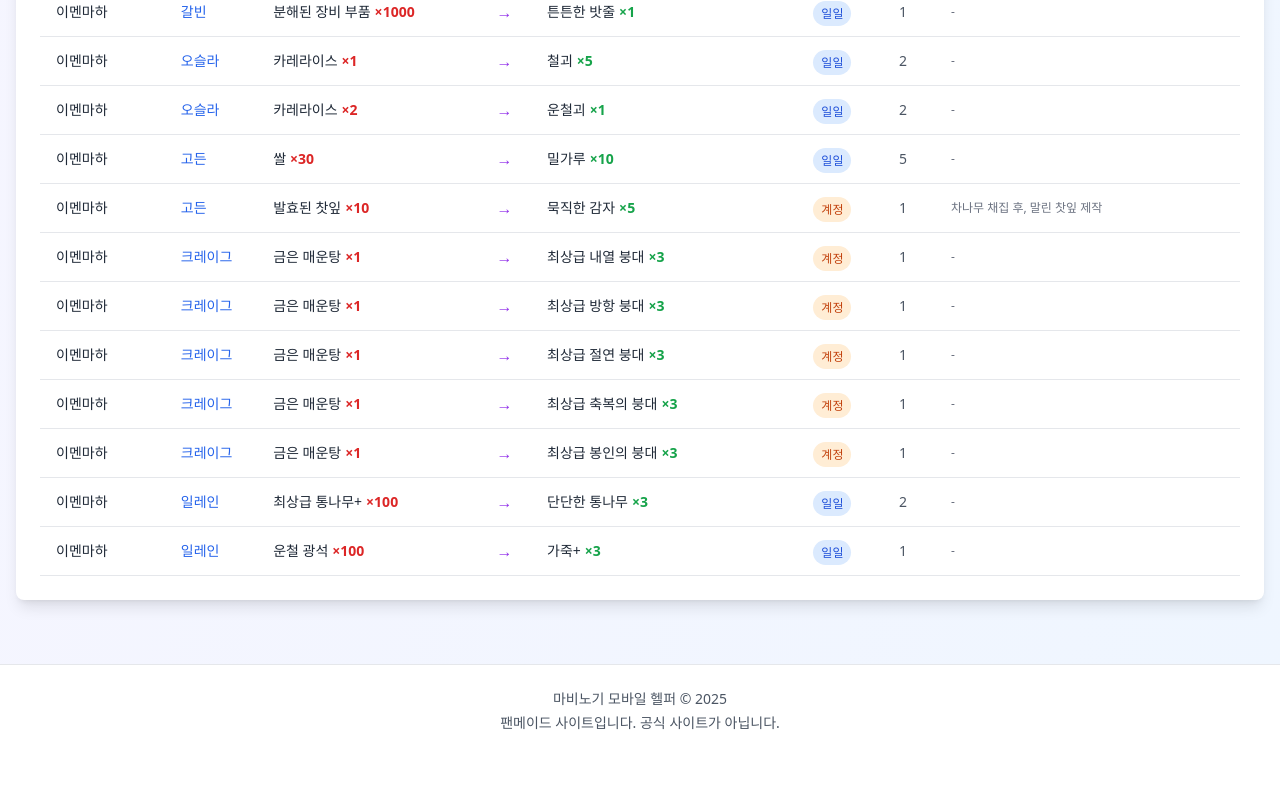
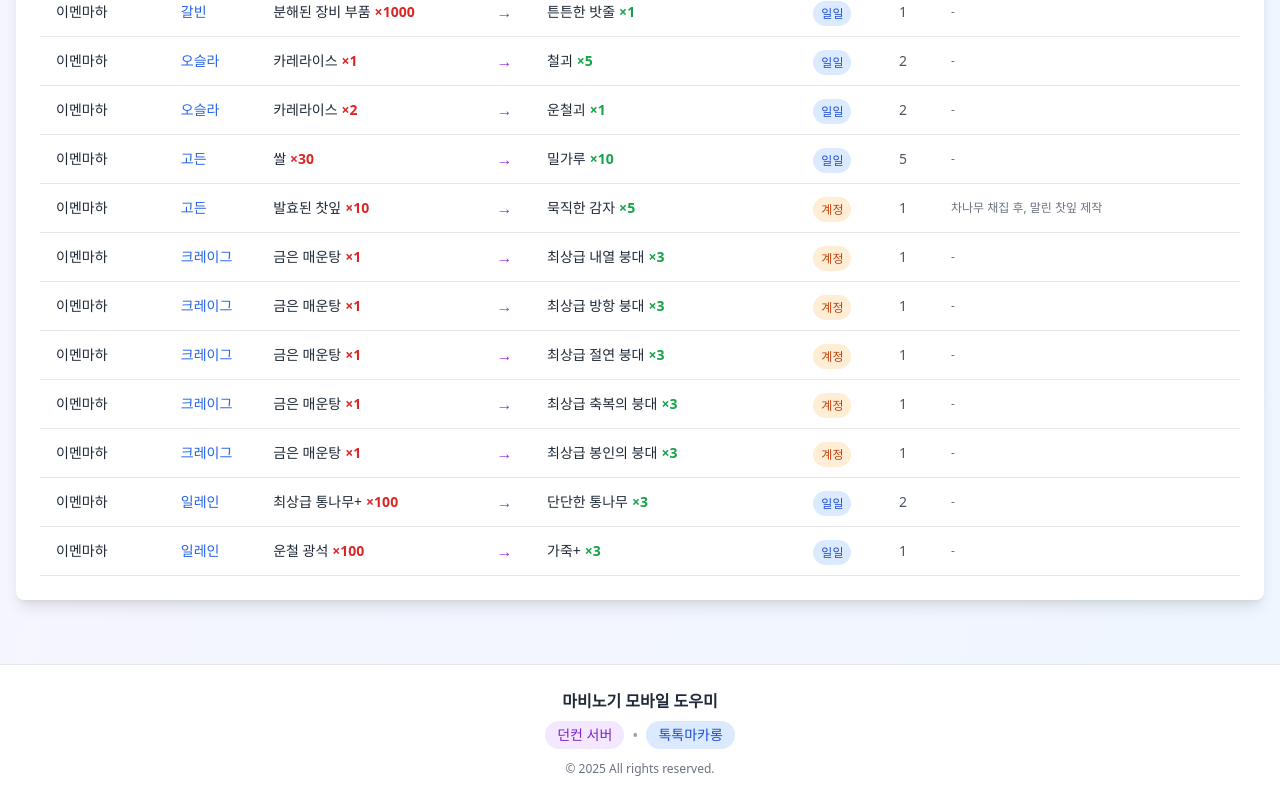
Before and after one commit to prorice/mobinogi-helper, a React (Vite) app: page /mobinogi-helper/exchange in a window 1280 px wide. Shown: the part 5196-5997 px from the top of the page. Before the commit the page ends 5953 px from the top, so only its background shows below. Built offline with nearby package versions, Linux system fonts and the light colour scheme.

Commit message:
푸터 수정

```diff
--- a/src/layout/main.tsx
+++ b/src/layout/main.tsx
@@ -86,9 +86,23 @@ const Layout: React.FC<LayoutProps> = ({ children }) => {
 
       {/* 푸터 */}
       <footer className="bg-white mt-12 py-6 border-t">
-        <div className="max-w-7xl mx-auto px-4 text-center text-gray-600 text-sm">
-          <p>마비노기 모바일 헬퍼 © 2025</p>
-          <p className="mt-1">팬메이드 사이트입니다. 공식 사이트가 아닙니다.</p>
+        <div className="max-w-7xl mx-auto px-4">
+          <div className="flex flex-col items-center space-y-3">
+            <div className="text-center">
+              <p className="text-gray-800 font-semibold">마비노기 모바일 도우미</p>
+              <div className="flex items-center justify-center gap-2 mt-2">
+                <span className="px-3 py-1 bg-purple-100 text-purple-700 rounded-full text-sm font-medium">
+                  던컨 서버
+                </span>
+                <span className="text-gray-400">•</span>
+                <span className="px-3 py-1 bg-blue-100 text-blue-700 rounded-full text-sm font-medium">
+                  톡톡마카롱
+                </span>
+              </div>
+            </div>
+
+            <p className="text-gray-500 text-xs">© 2025 All rights reserved.</p>
+          </div>
         </div>
       </footer>
     </div>
--- a/src/pages/AboutPage.tsx
+++ b/src/pages/AboutPage.tsx
@@ -7,9 +7,9 @@ const AboutPage: React.FC = () => {
 
       <div className="prose max-w-none">
         <section className="mb-6">
-          <h3 className="text-xl font-semibold text-gray-800 mb-2">마비노기 모바일 헬퍼란?</h3>
+          <h3 className="text-xl font-semibold text-gray-800 mb-2">마비노기 모바일 도우미</h3>
           <p className="text-gray-600">
-            마비노기 모바일 게임을 즐기는 유저들을 위한 팬메이드 헬퍼 사이트입니다.
+            마비노기 모바일 게임을 즐기는 유저들을 위한 팬메이드 도우미 사이트입니다.
           </p>
         </section>
 
```
